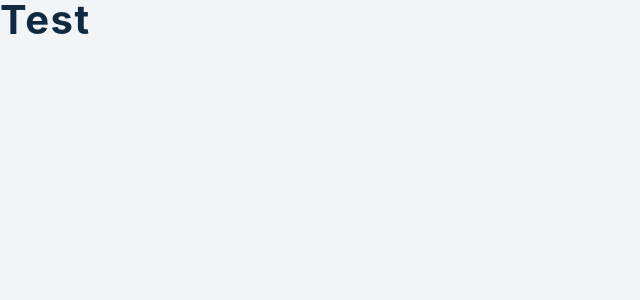
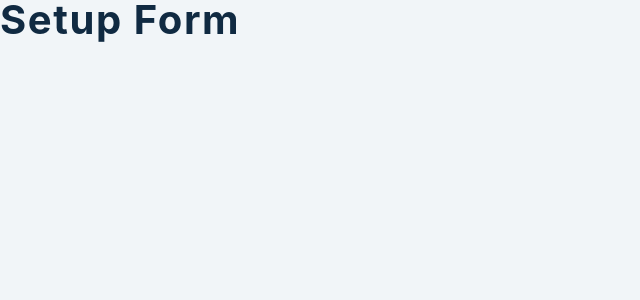
Before and after one commit to vshtishi/reusable-components-react, a React (Create React App) app in the folder sample-quiz/: page / in a window 1280 px wide. Shown: the top 300 px of the page, without its empty margins (0-640 px from the left). Built offline with nearby package versions, Linux system fonts and the light colour scheme.

Commit message:
Context setup

```diff
--- a/sample-quiz/src/App.js
+++ b/sample-quiz/src/App.js
@@ -5,7 +5,13 @@ import SetupForm from './SetupForm'
 import Loading from './Loading'
 import Modal from './Modal'
 function App() {
-  return <h2>test</h2>
+  const { waiting, loading, questions, index, correct } = useGlobalContext()
+  if (waiting) {
+    return <SetupForm />
+  }
+  if (loading) {
+    return <Loading />
+  }
 }
 
 export default App
--- a/sample-quiz/src/context.js
+++ b/sample-quiz/src/context.js
@@ -2,23 +2,35 @@ import axios from 'axios'
 import React, { useState, useContext, useEffect } from 'react'
 
 const table = {
-  sports: 21,
-  history: 23,
-  politics: 24,
+    sports: 21,
+    history: 23,
+    politics: 24,
 }
 
 const API_ENDPOINT = 'https://opentdb.com/api.php?'
 
 const url = ''
+const tempUrl = 'https://opentdb.com/api.php?amount=10&category=21&difficulty=easy&type=multiple'
 
 const AppContext = React.createContext()
 
 const AppProvider = ({ children }) => {
-  return <AppContext.Provider value='hello'>{children}</AppContext.Provider>
+    const [waiting, setWaiting] = useState(true)
+    const [loading, setLoading] = useState(false)
+    const [questions, setQuestions] = useState([])
+    const [index, setIndex] = useState(0)
+    const [correct, setCorrect] = useState(0)
+    const [error, setError] = useState(false)
+
+    const [isModalOpen, setIsModalOpen] = useState(false)
+    return <AppContext.Provider value={{
+        waiting, loading, questions, index,
+        correct, error, isModalOpen
+    }}>{children}</AppContext.Provider>
 }
 // make sure use
 export const useGlobalContext = () => {
-  return useContext(AppContext)
+    return useContext(AppContext)
 }
 
 export { AppContext, AppProvider }
```
